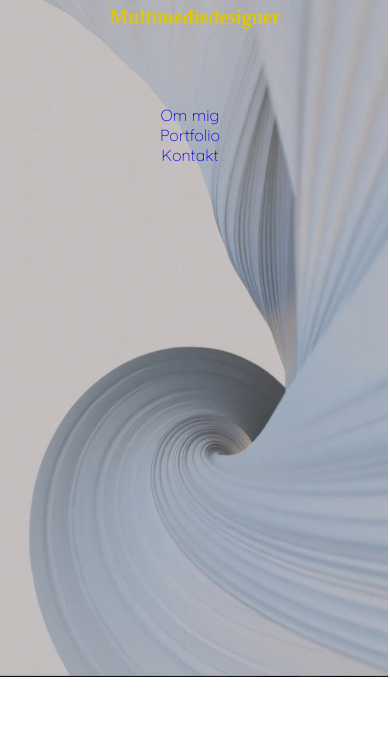
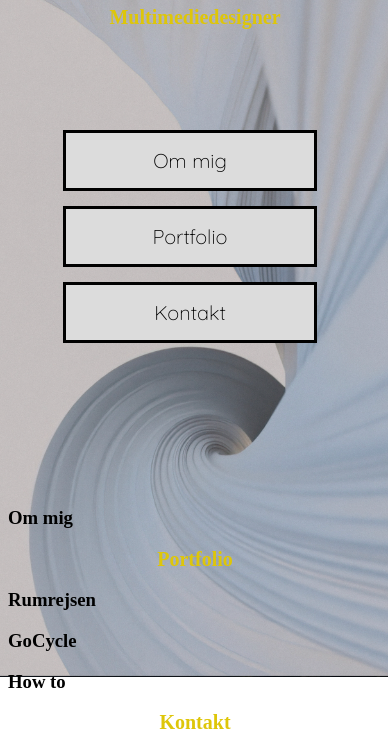
Before and after one commit to Issaka96/Eksamen, a plain HTML site: page index.html in a window 390 px wide. Shown: the part 104-855 px from the top of the page. Drawn offline with Linux system fonts and the light colour scheme; a web font is replaced by a local one.

Commit message:
Styling af navbar mobil

```diff
--- a/index.html
+++ b/index.html
@@ -18,6 +18,7 @@
     <img src="mobilbaggrund.png" alt="baggrund" class="baggrund">
     <h1>Jessica Issaka</h1>
         <h2>Multimediedesigner</h2>
+    <!--omdirigering fra navbaren til en anden section er taget herfra d. 13/12-21: https://www.geeksforgeeks.org/how-to-redirect-to-a-particular-section-of-a-page-using-html-or-jquery/-->
         <nav class="navbar-mobil">
         <ul>
             <li><a href="#om-mig">Om mig</a></li>
@@ -27,23 +28,29 @@
     </nav>
 </section>
 <section id="om-mig" class="om-mig">
+    <h3>Om mig</h3>
 
 
 
 </section>
 <section id="portfolio" class="rumrejsen">
+    <h2>Portfolio</h2>
+        <h3>Rumrejsen</h3>
 
 
 </section>
 <section class="gocycle">
+    <h3>GoCycle</h3>
 
 
 </section>
 <section class="julestjerne">
+    <h3>How to</h3>
 
 
 </section>
-<section class="kontakt">
+<section id="kontakt" class="kontakt">
+    <h2>Kontakt</h2>
 
 
 </section>
--- a/style.css
+++ b/style.css
@@ -13,7 +13,6 @@
 
 h1 {
     font-size: 50px;
-    font-family:serif;
     color: #DEC609;
     font-family: 'Baskervville', serif;
     text-align: center;
@@ -23,7 +22,6 @@ h1 {
 
 h2 {
     font-size: 20px;
-    font-family: serif;
     color: #DEC609;
     font-family: 'Baskervville', serif;
     text-align: center;
@@ -38,7 +36,8 @@ h2 {
     text-decoration: none;
     text-align: center;
     margin-right: 50px;
-    padding-top: 60px;
+    padding-top: 70px;
+    padding-bottom: 130px;
 
 
 }
@@ -46,4 +45,19 @@ h2 {
 .navbar-mobil ul a {
     text-decoration: none;
     padding: 60px;
+    border: 3px solid black;
+    padding-top: 15px;
+    padding-bottom: 15px;
+    font-size: 20px;
+    font-family: 'Quicksand', sans-serif;
+    background-color: gainsboro;
+    display: block;
+    margin: 15px;
+    color: black;
+
 }
+
+li a:hover {
+    background-color: #92A1B2;
+
+}
```
Lines whose indentation alone changed are shown as unchanged.
